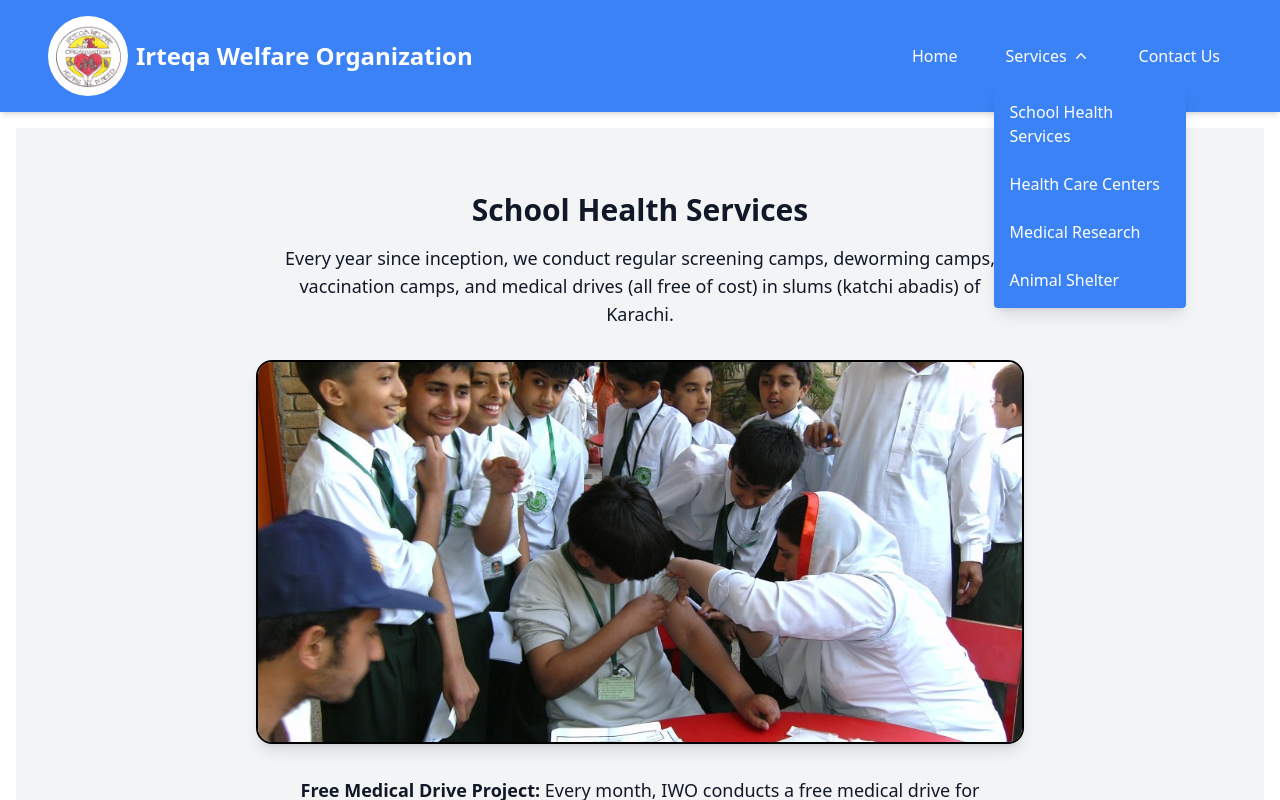
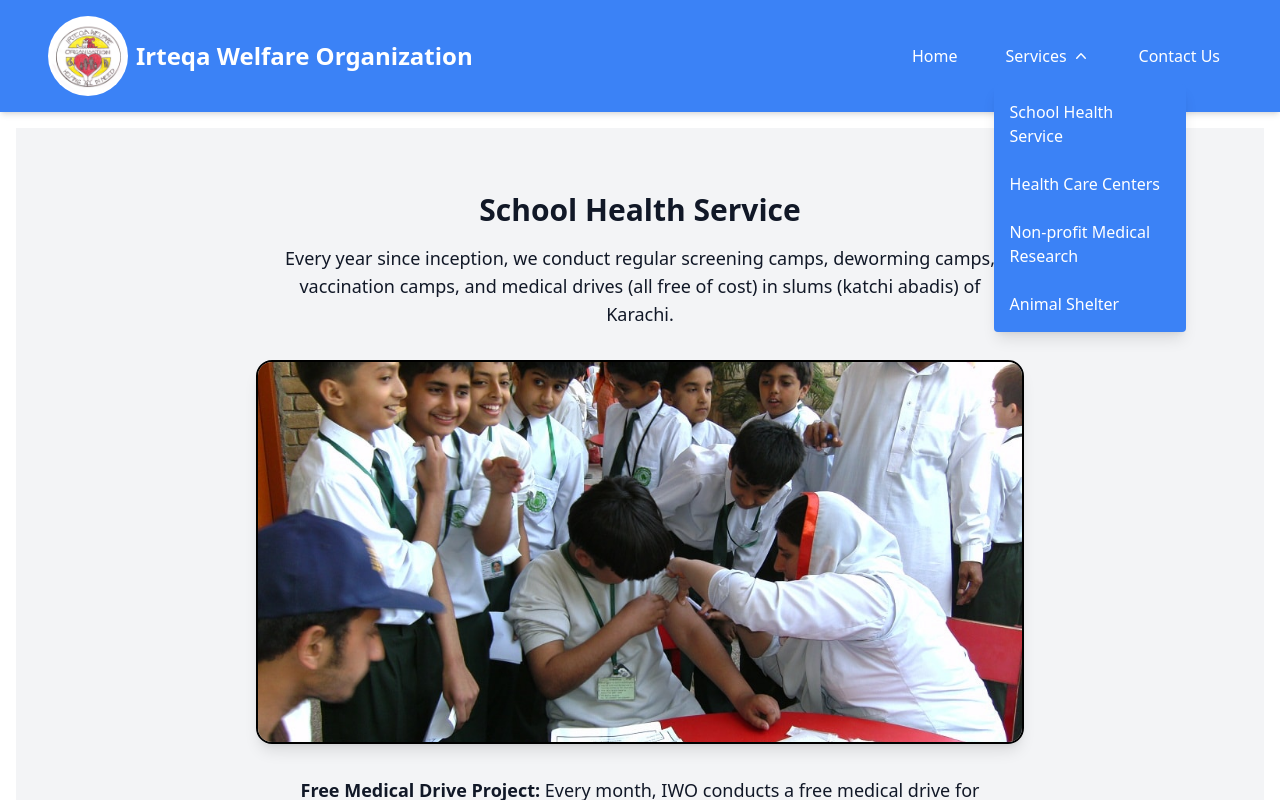
Before and after one commit to Khawalid/Projects, a Next.js app: page /services/school-health in a window 1280 px wide. Both pictures are taken after a click on the element "Services". Shown: the top 800 px of the page. Built offline with nearby package versions, Linux system fonts and the light colour scheme.

Commit message:
Commiting changes.

```diff
--- a/app/layout.tsx
+++ b/app/layout.tsx
@@ -106,13 +106,13 @@ export default function RootLayout({ children }: LayoutProps) {
                     className="absolute left-0 mt-2 bg-blue-500 p-2 space-y-2 rounded shadow-lg w-48 z-30"
                   >
                     <li className="hover:bg-blue-700 transition-colors p-2 rounded">
-                      <Link href="/services/school-health" onClick={handleMenuItemClick}>School Health Services</Link>
+                      <Link href="/services/school-health" onClick={handleMenuItemClick}>School Health Service</Link>
                     </li>
                     <li className="hover:bg-blue-700 transition-colors p-2 rounded">
                       <Link href="/services/health-care-centers" onClick={handleMenuItemClick}>Health Care Centers</Link>
                     </li>
                     <li className="hover:bg-blue-700 transition-colors p-2 rounded">
-                      <Link href="/services/health-workshops" onClick={handleMenuItemClick}>Medical Research</Link>
+                      <Link href="/services/health-workshops" onClick={handleMenuItemClick}>Non-profit Medical Research</Link>
                     </li>
                     <li className="hover:bg-blue-700 transition-colors p-2 rounded">
                       <Link href="/services/animal-shelter" onClick={handleMenuItemClick}>Animal Shelter</Link>
@@ -150,13 +150,13 @@ export default function RootLayout({ children }: LayoutProps) {
                       className="mt-2 bg-blue-500 p-2 space-y-2 rounded shadow-lg"
                     >
                       <li className="hover:bg-blue-700 transition-colors p-2 rounded">
-                        <Link href="/services/school-health" onClick={handleMenuItemClick}>School Health Services</Link>
+                        <Link href="/services/school-health" onClick={handleMenuItemClick}>School Health Service</Link>
                       </li>
                       <li className="hover:bg-blue-700 transition-colors p-2 rounded">
                         <Link href="/services/health-care-centers" onClick={handleMenuItemClick}>Health Care Centers</Link>
                       </li>
                       <li className="hover:bg-blue-700 transition-colors p-2 rounded">
-                        <Link href="/services/health-workshops" onClick={handleMenuItemClick}>Medical Research</Link>
+                        <Link href="/services/health-workshops" onClick={handleMenuItemClick}>Non-profit Medical Research</Link>
                       </li>
                       <li className="hover:bg-blue-700 transition-colors p-2 rounded">
                         <Link href="/services/animal-shelter" onClick={handleMenuItemClick}>Animal Shelter</Link>
--- a/components/AnimalShelter.tsx
+++ b/components/AnimalShelter.tsx
@@ -12,7 +12,6 @@ export default function AnimalShelter() {
     { src: '/images/animal-8.jpg', alt: 'Animal Shelter 8', width: 640, height: 480 },
     { src: '/images/animal-9.jpg', alt: 'Animal Shelter 9', width: 480, height: 270 },
   ];
-
   useEffect(() => {
     document.querySelectorAll('.fade-in').forEach(el => {
       el.classList.add('fade-in-active');
@@ -37,7 +36,7 @@ export default function AnimalShelter() {
         />
         <div className="absolute inset-0 flex items-center justify-center bg-black bg-opacity-50 text-white p-4">
           <p className="text-center text-lg sm:text-xl md:text-2xl lg:text-3xl xl:text-4xl">
-            “Last year I was traveling for a week with family. I was worried about my dog. IWO took care of my worries, without charge.”
+            “Last year I was traveling for a week with my family. I was worried about my dog. IWO took care of my worries, without charge.”
           </p>
         </div>
       </header>
--- a/components/ContactUs.tsx
+++ b/components/ContactUs.tsx
@@ -20,7 +20,7 @@ import {
   SelectTrigger,
   SelectValue,
 } from "../components/ui/select";
-import { FaFacebook, FaWhatsapp, FaEnvelope, FaGlobe } from "react-icons/fa"; // Import necessary icons from react-icons
+import { FaFacebook, FaWhatsapp, FaEnvelope, FaGlobe } from "react-icons/fa";
 
 const formSchema = z.object({
   firstName: z.string().min(1, { message: "First Name is required" }),
@@ -304,7 +304,7 @@ const ContactUs = () => {
         <div className="mt-8 text-center">
           <p>Address: House No. B-67, Street No. 5, Azeem Khan Goth, Block 4-A, Gulshan -e- Iqbal, Karachi, Pakistan</p>
           <p className="flex items-center justify-center mt-2">
-            <FaWhatsapp className="mr-2 text-green-600" />
+            <FaWhatsapp className="mr-2 text-green-600 w-8 h-8" />
             Contact us (call or whatsapp): +92 331-2440525
           </p>
           <p className="flex items-center justify-center mt-2">
--- a/components/HealthCareCenters.tsx
+++ b/components/HealthCareCenters.tsx
@@ -12,7 +12,6 @@ export default function HealthCareCenters() {
     { src: '/images/elderly-5.jpg', alt: 'Elderly care 5' },
     { src: '/images/elderly-6.jpeg', alt: 'Elderly care 6' },
   ];
-
   useEffect(() => {
     document.querySelectorAll('.fade-in').forEach(el => {
       el.classList.add('fade-in-active');
--- a/components/HealthWorkshops.tsx
+++ b/components/HealthWorkshops.tsx
@@ -12,7 +12,6 @@ export default function MedicalResearch() {
     { src: '/images/workshop-5.jpg', alt: 'Workshop 5' },
     { src: '/images/workshop-6.jpg', alt: 'Workshop 6' },
   ];
-
   useEffect(() => {
     document.querySelectorAll('.fade-in').forEach(el => {
       el.classList.add('fade-in-active');
@@ -38,7 +37,7 @@ export default function MedicalResearch() {
       </header>
 
       <section className="py-12 bg-gray-100 text-center fade-in">
-        <h2 className="text-3xl font-bold mb-4">NON-Profit Medical Research</h2>
+        <h2 className="text-3xl font-bold mb-4">Non-profit Medical Research</h2>
         <p className="max-w-3xl mx-auto text-lg mb-4 px-4">
           Offering the opportunity to transform the way research is conducted and shared, accelerating those processes through which it will be increasingly possible to make science more open, efficient, and collaborative.
         </p>
@@ -48,7 +47,7 @@ export default function MedicalResearch() {
         <p className="max-w-3xl mx-auto text-lg mb-4 px-4">
           To spring rise to a unique ecosystem in which health and research are mutually dependent, it is obligatory to implement a series of initiatives that serve to achieve:
         </p>
-        <p className='text-3xl font-bold mb-4'>We offer free Support for Medical Research</p>
+        <p className='text-3xl font-bold mb-4'>We offer free support for Medical Research</p>
         <ul className="max-w-3xl mx-auto text-lg list-disc list-inside mb-4 px-4 text-left">
           <li>Free of cost; young researcher’s capacity and capabilities enhancements through training and lectures.</li>
           <li>Complimentary mentorship programs and continuous guidance to novice medical researchers through collaborating panel of experts working as volunteers.</li>
@@ -74,7 +73,6 @@ export default function MedicalResearch() {
         </div>
       </section>
 
-      {/* Recommendations Section */}
       <section className="py-12 bg-gray-100 text-center fade-in">
         <h2 className="text-3xl font-bold mb-8">Testimonials</h2>
         <div className="flex flex-col md:flex-row items-center justify-around px-4">
@@ -86,7 +84,7 @@ export default function MedicalResearch() {
               height={300}
               className="rounded-lg border-2 border-black shadow-lg"
             />
-            <div className="mt-4 text-left w-full md:w-auto md:text-center">
+            <div className="mt-4 text-center w-full md:w-auto md:text-center">
               <h3 className="text-xl font-bold">Dr. Shian Angelo</h3>
               <p>B.D.S, MS (HCSM)</p>
               <p>Lecturer & practicing dentist</p>
@@ -106,7 +104,7 @@ export default function MedicalResearch() {
               height={300}
               className="rounded-lg border-2 border-black shadow-lg"
             />
-            <div className="mt-4 text-left w-full md:w-auto md:text-center">
+            <div className="mt-4 text-center w-full md:w-auto md:text-center">
               <h3 className="text-xl font-bold">Dr. Sikandar Shahzad Imran</h3>
               <p>M.B.B.S, MD, DABIM, MCPS (HCSM)</p>
               <p>Associate Medical Director</p>
--- a/components/SchoolHealthServices.tsx
+++ b/components/SchoolHealthServices.tsx
@@ -1,31 +1,30 @@
 "use client";
-import Image from 'next/image';
-import { useEffect } from 'react';
+import Image from "next/image";
+import { useEffect } from "react";
 
 export default function SchoolHealthServices() {
   const images = [
     {
-      src: '/images/school-health-1.jpg',
-      alt: 'School health camp',
+      src: "/images/school-health-1.jpg",
+      alt: "School health camp",
     },
     {
-      src: '/images/school-health-2.jpg',
-      alt: 'Health education session',
+      src: "/images/school-health-2.jpg",
+      alt: "Health education session",
     },
     {
-      src: '/images/school-health-3.jpg',
-      alt: 'Classes fulfilling health rules and regulations',
+      src: "/images/school-health-3.jpg",
+      alt: "Classes fulfilling health rules and regulations",
     },
     {
-      src: '/images/school-health-4.jpg',
-      alt: 'Classes fulfilling health rules and regulations',
+      src: "/images/school-health-4.jpg",
+      alt: "Classes fulfilling health rules and regulations",
     },
     {
-      src: '/images/school-health-5.jpg',
-      alt: 'School health checkups',
+      src: "/images/school-health-5.jpg",
+      alt: "School health checkups",
     },
   ];
-
   useEffect(() => {
     const fadeIns = document.querySelectorAll('.fade-in');
     fadeIns.forEach((fadeIn) => {
@@ -36,7 +35,7 @@ export default function SchoolHealthServices() {
   return (
     <div className="min-h-screen">
       <section className="py-16 bg-gray-100 text-center fade-in">
-        <h2 className="text-3xl font-bold mb-4">School Health Services</h2>
+        <h2 className="text-3xl font-bold mb-4">School Health Service</h2>
         <p className="max-w-3xl mx-auto text-lg px-4">
           Every year since inception, we conduct regular screening camps, deworming camps, vaccination camps, and medical drives (all free of cost) in slums (katchi abadis) of Karachi.
         </p>
@@ -65,7 +64,7 @@ export default function SchoolHealthServices() {
           We have 9 state-of-the-art school health rooms working in different schools of Karachi.
         </p>
         <p className="max-w-3xl mx-auto text-lg px-4">
-          <strong>Adopt A School Project:</strong> 3 adopted school health rooms giving services free of cost to the students. IWO is collaborating with organizations and companies in opening school health rooms in government schools and schools in slums (katchi abadis). The health room is named after the sponsoring organization. Technical support is provided by IWO, and running expenditures are funded by the sponsoring partner. Annually, third-party evaluation is conducted with reports submitted to the sponsoring partners.
+          <strong className='text-2xl'>Adopt A School Project:</strong> 3 adopted school health rooms giving services free of cost to the students. IWO is collaborating with organizations and companies in opening school health rooms in government schools and schools in slums (katchi abadis). The health room is named after the sponsoring organization. Technical support is provided by IWO, and running expenditures are funded by the sponsoring partner. Annually, third-party evaluation is conducted with reports submitted to the sponsoring partners.
         </p>
       </section>
 
```
Also changed, not shown: components/HomePage.tsx (+5 -14 lines), public/images/workshop-2.jpg.
